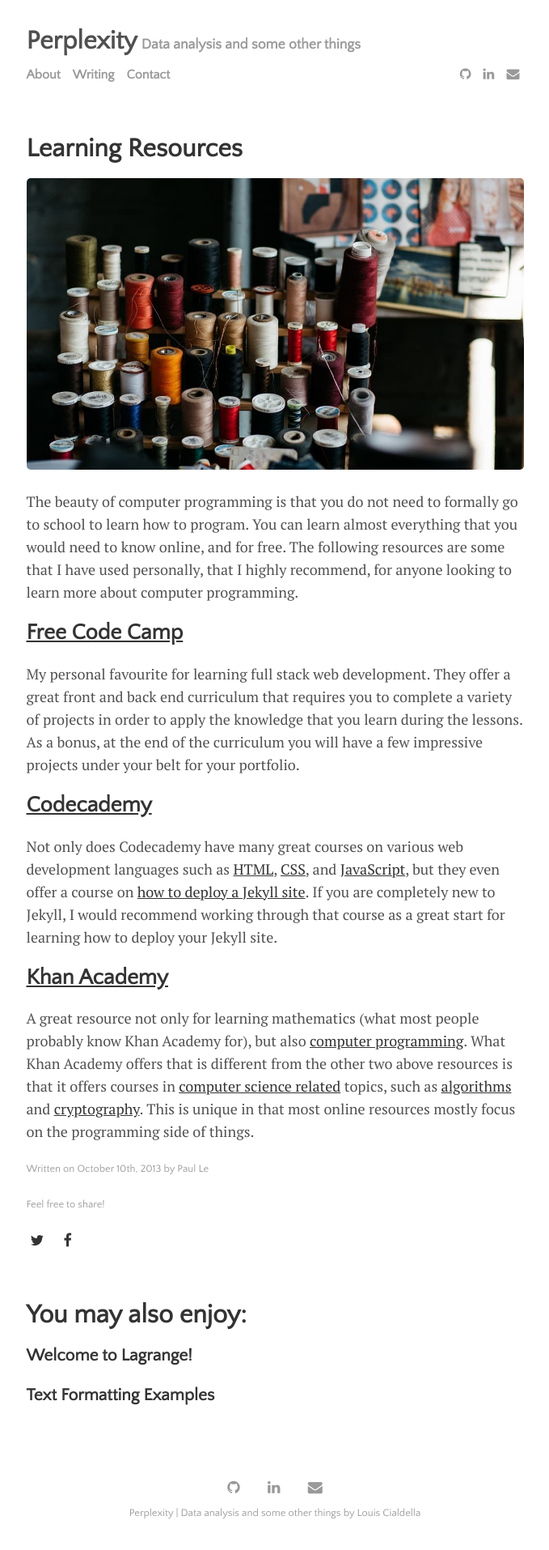
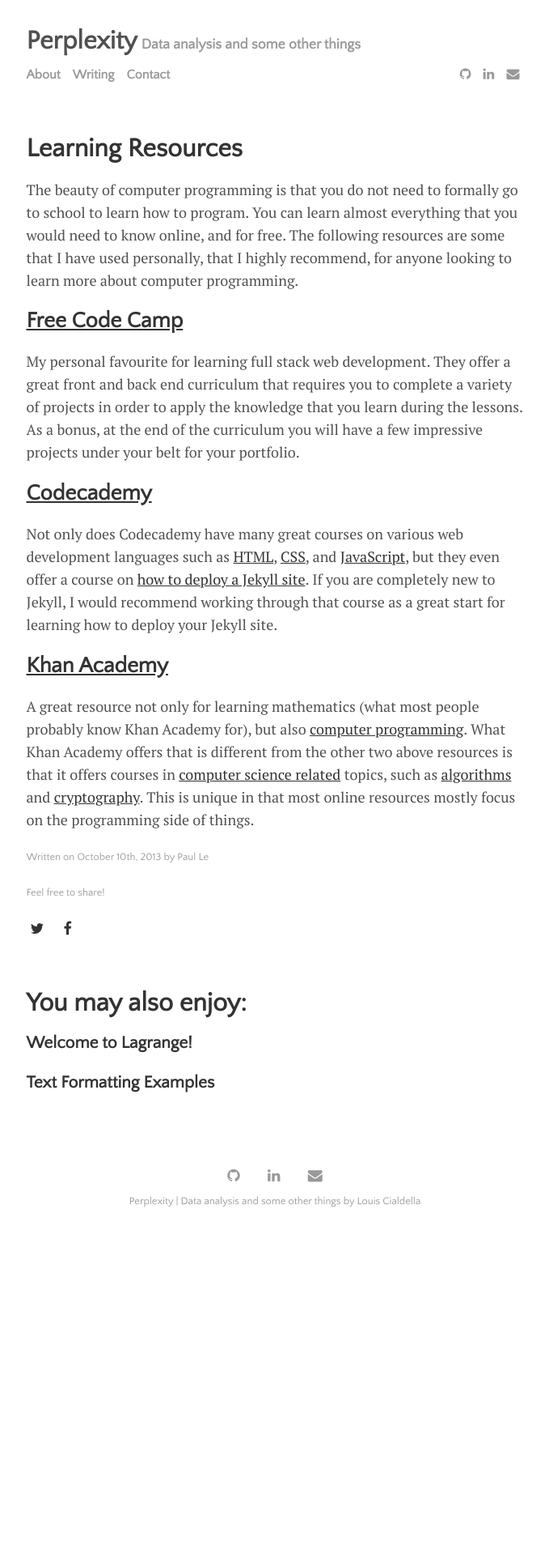
Before and after one commit to lmc2179/lmc2179.github.io, a Jekyll site: the page built from _posts/2013-10-10-learning-resources.md, in a window 1280 px wide. Shown: the whole page at 81% size, without its empty margins (300-979 px from the left). Built offline with Jekyll 4.4.1, drawn with Linux system fonts in a browser that asks for light colours; after the commit the page ends 1529 px from its top, so only the background shows below that.

Commit message:
Update 2013-10-10-learning-resources.md

```diff
--- a/_posts/2013-10-10-learning-resources.md
+++ b/_posts/2013-10-10-learning-resources.md
@@ -4,7 +4,7 @@ title: "Learning Resources"
 author: "Paul Le"
 categories: journal
 tags: [documentation,sample]
-image: spools.jpg
+#image: spools.jpg
 ---
 
 The beauty of computer programming is that you do not need to formally go to school to learn how to program. You can learn almost everything that you would need to know online, and for free. The following resources are some that I have used personally, that I highly recommend, for anyone looking to learn more about computer programming.
```
